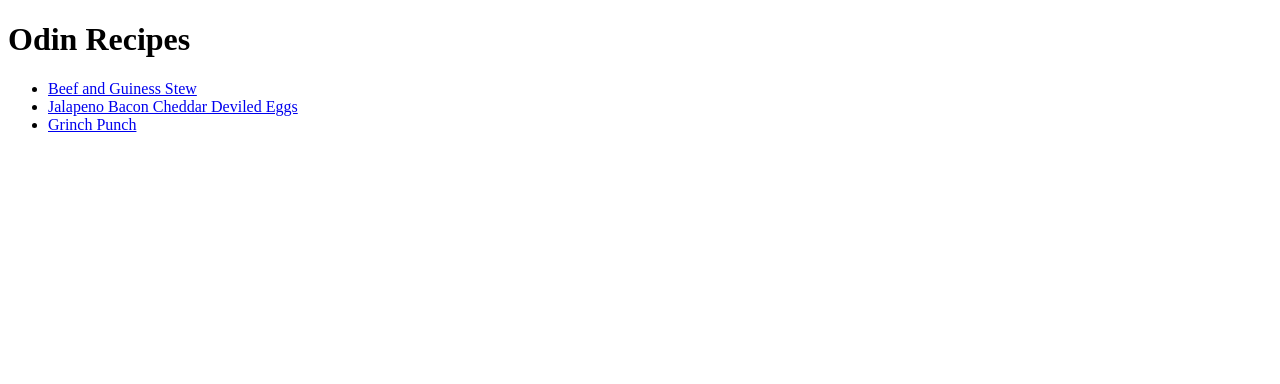
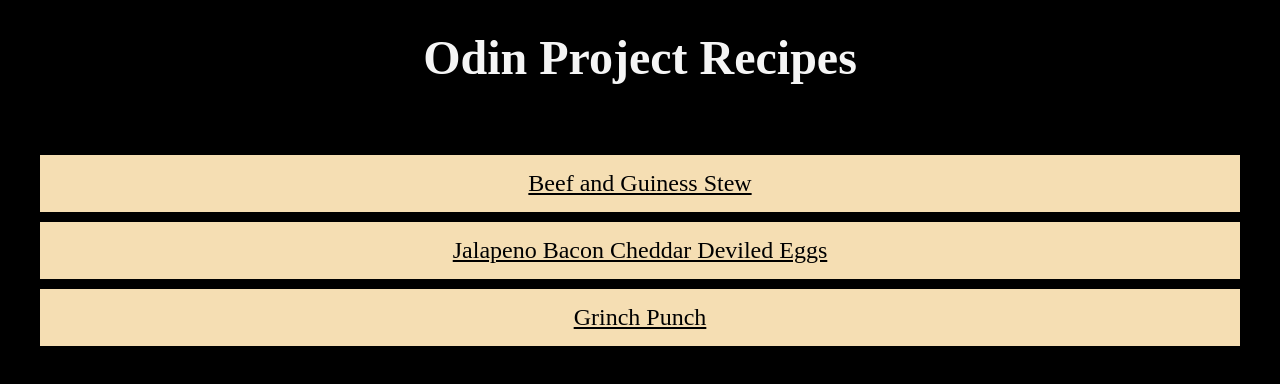
Before and after one commit to zuraswebpro/odin-recipes, a plain HTML site: page index.html in a window 1280 px wide. Drawn offline with Linux system fonts and the light colour scheme.

Commit message:
added CSS to file per TOP Block and Inline lesson assignment. Added colors and element positioning.

```diff
--- a/index.html
+++ b/index.html
@@ -4,11 +4,12 @@
 <head>
     <meta charset="UTF-8">
     <meta name="viewport" content="width=device-width, initial-scale=1.0">
+    <link rel="stylesheet" href="/styles.css">
     <title>Document</title>
 </head>
 
 <body>
-    <h1>Odin Recipes</h1>
+    <h1>Odin Project Recipes</h1>
     <ul class="recipe-list">
         <li><a href="./recipes/Beef and Guiness Stew.html">Beef and Guiness Stew</a></li>
         <li><a href="./recipes/DeviledEggs.html">Jalapeno Bacon Cheddar Deviled Eggs</a></li>
--- /dev/null
+++ b/styles.css
@@ -0,0 +1,29 @@
+body {
+  background-color: black;
+  color: whitesmoke;
+}
+h1 {
+  border: 2px solid black;
+  margin: auto;
+  padding: 20px;
+  text-align: center;
+  font-size: 3em;
+}
+ul {
+  border: 2px solid black;
+  list-style: none;
+  text-align: center;
+  padding: 20px;
+}
+li {
+  background-color: wheat;
+  padding: 15px;
+  margin: 10px;
+  font-size: 1.5em;
+}
+a {
+  color: black;
+}
+a:hover {
+    color: red;
+}
```
